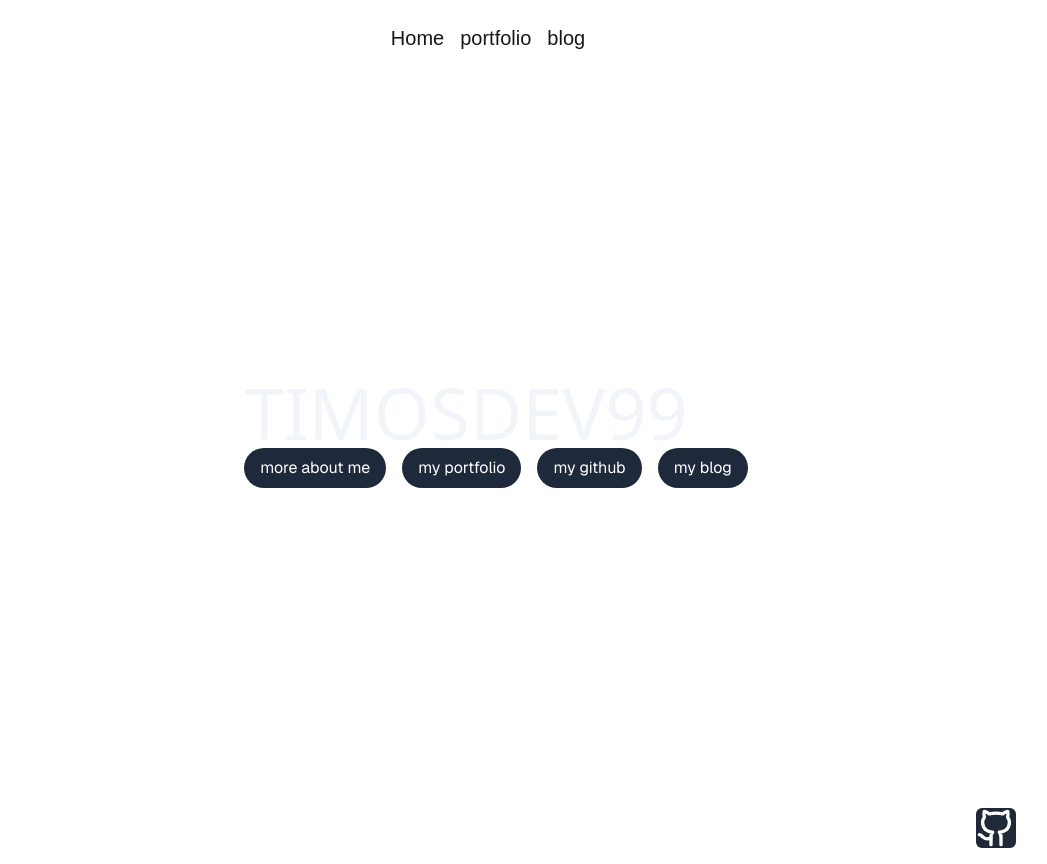
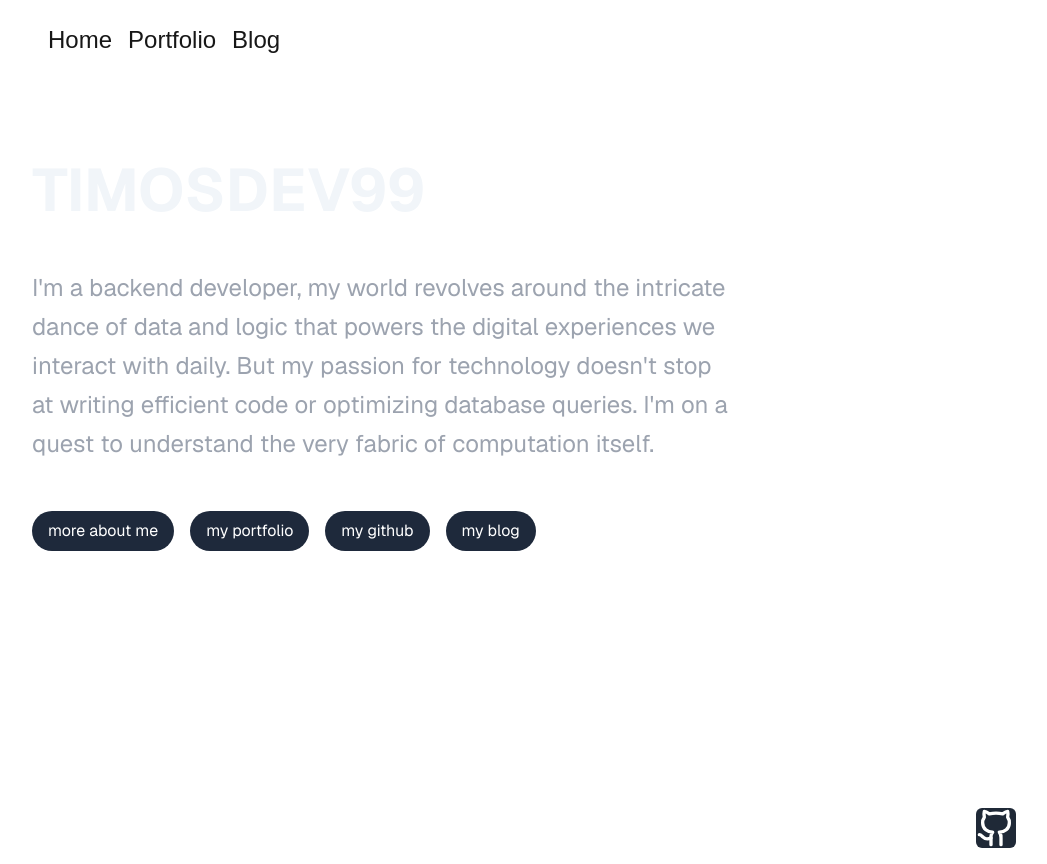
Before and after one commit to Timosdev99/Timosdev99.github.io, a Next.js app: page / in a window 1280 px wide. Shown: the whole page, without its empty margins (144-1191 px from the left). Built offline with nearby package versions, Linux system fonts and the light colour scheme.

Commit message:
added introduction

```diff
--- a/src/app/component/introcard.jsx
+++ b/src/app/component/introcard.jsx
@@ -13,13 +13,20 @@ const IntroCard = () => {
   }, []);
 
   if (loading) return ( <div className="grid grid-rows-[20px_1fr_20px] items-center justify-items-center min-h-screen p-8 pb-20 gap-16 sm:p-20 font-[family-name:var(--font-geist-sans)]">
-    <h1 className="text-7xl text-slate-100 font-sans">TIMOSDEV99</h1>
+    <h1 className="text-7xl text-green-400 font-sans">TIMOSDEV99</h1>
 
 </div>)
 
   return (
-    <div>
-      <h1 className="text-7xl text-slate-100 font-sans">TIMOSDEV99</h1>
+    <div className="mb-80 left-44 absolute top-40 ">
+      <h1 className="text-6xl text-slate-100 font-bold">TIMOSDEV99</h1>
+      <br />
+      <br />
+      <p className="max-w-[700px] mx-auto text-gray-400 leading-relaxed text-left text-2xl ">
+        I'm a backend developer, my world revolves around the intricate dance of data and logic that powers the digital experiences we interact with daily. But my passion for technology doesn't stop at writing efficient code or optimizing database queries. I'm on a quest to understand the very fabric of computation itself.
+      </p>
+      <br />
+      <br />
       <div className="flex space-x-4">
         {platfrom.map((platform, index) => (
           <span key={index}
--- a/src/app/component/nav.jsx
+++ b/src/app/component/nav.jsx
@@ -8,14 +8,30 @@ const nav = () => {
     const pathname = usePathname()
 
     return (
-        <nav className="flex justify-center items-center p-4">
-        <div className="absolute top-6 left-50">
-        <Link href="/" className= "mr-4 text-xl hover:text-yellow-300 transition-all 500  all ease-linear hover:text-2xl">Home</Link>
-        <Link href="/about" className="mr-4 text-xl hover:text-yellow-300 transition-all 500  all ease-linear hover:text-2xl" >portfolio</Link>
-        <Link href="/product" className="mr-4 text-xl hover:text-yellow-300 transition-all 500  all ease-linear hover:text-2xl">blog</Link>
+        <nav className="flex justify-start items-center p-4 relative text ">
+  <div className="absolute top-6 left-48">
+    <Link
+      href="/"
+      className="mr-4 text-2xl hover:text-green-400 transition-all duration-500 ease-linear hover:text-3xl"
+    >
+      Home
+    </Link>
+    <Link
+      href="/portfolio"
+      className="mr-4 text-2xl hover:text-green-400 transition-all duration-500 ease-linear hover:text-3xl"
+    >
+      Portfolio
+    </Link>
+    <Link
+      href="/blog"
+      className="mr-4 text-2xl hover:text-green-400 transition-all duration-500 ease-linear hover:text-3xl"
+    >
+      Blog
+    </Link>
+  </div>
 
-        </div>
-          </nav>
+</nav>
+
     )
 }
 
```
